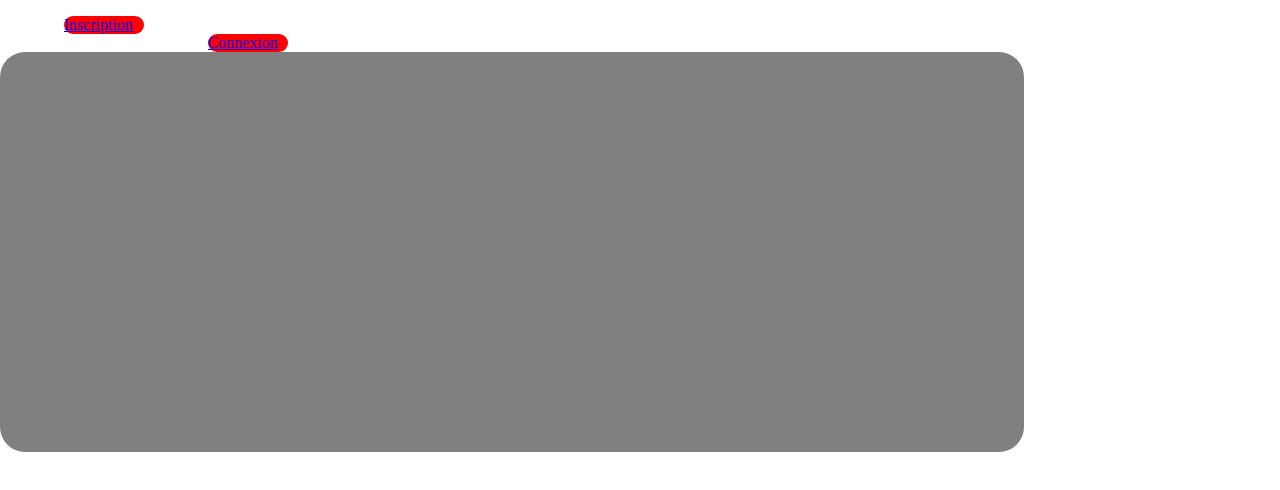
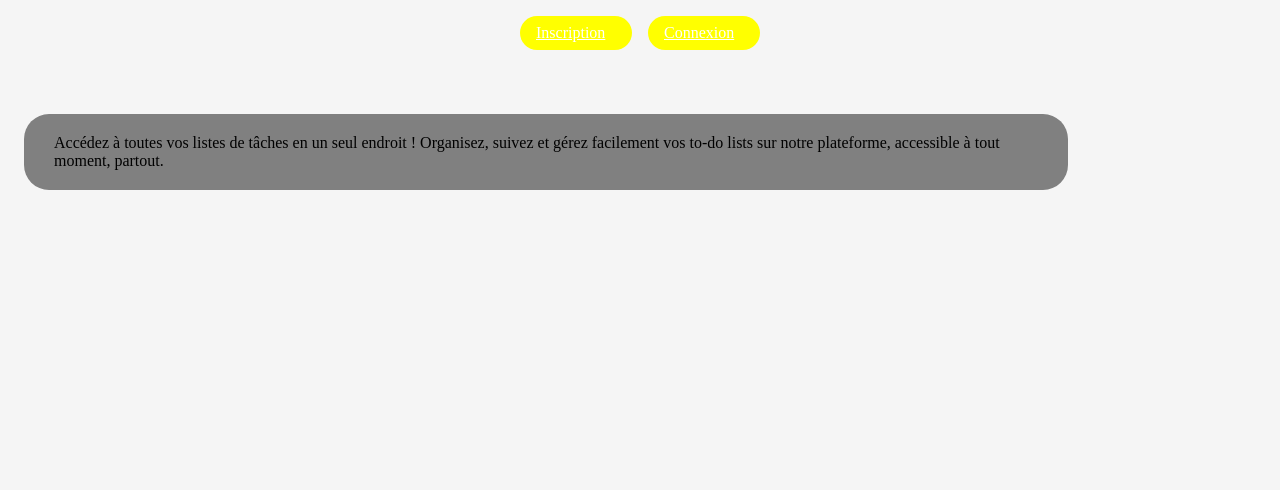
Before and after one commit to lucasA49/todolist, a React (Vite) app: page / in a window 1280 px wide. Shown: the top 490 px of the page. Built offline with nearby package versions, Linux system fonts and the light colour scheme.

Commit message:
mise en place du front connexion accueil

```diff
--- /dev/null
+++ b/src/Accueil.jsx
@@ -0,0 +1,17 @@
+
+import "./Styles/Accueil.css";
+import "./routeur.jsx";
+function Accueil() {
+  return (
+    <>
+  <div className="presentation">
+    <div className="presentationtext">
+
+<p>Accédez à toutes vos listes de tâches en un seul endroit ! Organisez, suivez et gérez facilement vos to-do lists sur notre plateforme, accessible à tout moment, partout.</p>
+  </div>
+    </div>
+    </>
+  );
+}
+
+export default Accueil;
--- a/src/App.jsx
+++ b/src/App.jsx
@@ -7,12 +7,14 @@ import { NavLink } from "react-router-dom";
 function App() {
   return (
     <>
-
-      <NavLink className="inscri" to="/Inscription">Inscription</NavLink>
-      <NavLink className="connex" to="/Connexion">Connexion</NavLink>
-     <div className="prsweboite">
-      {/* <p className="presweb">Présentation du site </p> */}
-     </div>
+      <div className="login">
+        <NavLink className="inscri" to="/Inscription">
+          Inscription
+        </NavLink>
+        <NavLink className="connex" to="/Connexion">
+          Connexion
+        </NavLink>
+        </div>
     </>
   );
 }
--- a/src/Connexion.jsx
+++ b/src/Connexion.jsx
@@ -1,7 +1,10 @@
+import App from "./App";
+import Logiin from "./Logiin";
 export default function Connexion() {
   return (
     <>
-      <h1>Connexion</h1>
+    <App/>
+<Logiin/>
     </>
   );
 }
--- /dev/null
+++ b/src/Logiin.jsx
@@ -0,0 +1,44 @@
+import React, { useState } from 'react';
+import './Styles/Logiin.css';
+
+function Logiin() {
+  const [email, setEmail] = useState('');
+  const [password, setPassword] = useState('');
+
+  const handleSubmit = (event) => {
+    event.preventDefault();
+    // Ici, tu peux ajouter ta logique de connexion
+    console.log('Email:', email, 'Mot de passe:', password);
+  };
+
+  return (
+    <div className="login-container">
+      <h2>Connexion</h2>
+      <form onSubmit={handleSubmit}>
+        <div className="form-group">
+          <label htmlFor="email">Email</label>
+          <input
+            type="email"
+            id="email"
+            value={email}
+            onChange={(e) => setEmail(e.target.value)}
+            required
+          />
+        </div>
+        <div className="form-group">
+          <label htmlFor="password">Mot de passe</label>
+          <input
+            type="password"
+            id="password"
+            value={password}
+            onChange={(e) => setPassword(e.target.value)}
+            required
+          />
+        </div>
+        <button type="submit">Connexion</button>
+      </form>
+    </div>
+  );
+}
+
+export default Logiin;
--- /dev/null
+++ b/src/Pages/Home.jsx
@@ -0,0 +1,13 @@
+import App from "../App.jsx";
+import Accueil from "../Accueil.jsx";
+import "../routeur.jsx";
+function Home() {
+  return (
+    <>
+  <App/>
+  <Accueil/>
+    </>
+  );
+}
+
+export default Home;
--- /dev/null
+++ b/src/Styles/Accueil.css
@@ -0,0 +1,21 @@
+.presentation{
+  background-color: gray;
+  border-radius: 25px;
+  display: flex; /* Utilise Flexbox pour centrer le contenu */
+  align-items: center; /* Centre verticalement */
+  justify-content: center; /* Centre horizontalement */
+  padding: 10px; /* Ajoute un peu d'espace autour du contenu */
+  width: 80%; /* Ajuste la largeur selon tes besoins */
+margin-left  : 1.5rem;
+margin-top: 4rem;
+}
+
+.presentationtext{ /* Sélectionne les paragraphes à l'intérieur de la div */
+  background-color: #ffffff00; /* Ou transparent si tu préfères */
+  padding: 10px 20px; /* Ajuste le rembourrage selon tes besoins */
+  border-radius: 5px; /* Coins légèrement arrondis pour la section centrale */
+}
+
+.presentationtext p  {
+  background-color: #ffffff00;
+}
--- a/src/Styles/App.css
+++ b/src/Styles/App.css
@@ -2,39 +2,22 @@
   max-width: 1280px;
   margin: 0;
   padding: 0;
-  background-color: white;
+  background-color: whitesmoke;
 }
-.inscri {
-  display: flex;
-  background-color: red;
-  color: blue;
+
+.login{
+  display: flex; /* Active Flexbox */
+  justify-content: center; /* Centre les boutons horizontalement */
+  align-items: center; /* Centre les boutons verticalement (si nécessaire) */
+  gap: 1rem; /* Ajoute un espace entre les boutons */
+}
+.inscri, .connex {
+  background-color: yellow;
+  color: white;
   border-radius: 25px;
   width: 5rem;
-  margin-left: 4rem;
-  width: 5rem;
+  padding: 0.5rem 1rem; /* Ajoute un peu de rembourrage pour l'aspect */
+  border: none; /* Supprime la bordure par défaut (si nécessaire) */
+  cursor: pointer; /* Indique que ce sont des boutons cliquables */
   margin-top: 1rem;
 }
-.connex {
-  display: flex;
-  background-color: red;
-  color: blue;
-  border-radius: 25px;
-  bottom: 2rem;
-  width: 5rem;
-  margin-left: 13rem;
-}
-.prsweboite {
-  justify-content: center;
-  align-items: center;
-  display: flex;
-  height: 50vh;
-  width: 80vw;
-  border-radius: 25px;
-  background-color:grey;
-}
-.presweb {
-  justify-content: center;
-  align-items: center;
-  display: flex;
-text-decoration: none;
-}
--- /dev/null
+++ b/src/Styles/Logiin.css
@@ -0,0 +1,42 @@
+.login-container {
+  width: 300px;
+  margin: 100px auto;
+  padding: 20px;
+  border-radius: 5px;
+margin-right: 2rem;
+}
+
+.login-container h2 {
+  text-align: center;
+  margin-bottom: 20px;
+}
+
+.form-group {
+  margin-bottom: 15px;
+}
+
+.form-group label {
+  display: block;
+  margin-bottom: 5px;
+}
+
+.form-group input {
+  width: 100%;
+  padding: 10px;
+  border: 1px solid #ccc;
+  border-radius: 3px;
+}
+
+.login-container button {
+  width: 100%;
+  padding: 10px;
+  background-color: grey;
+  color: white;
+  border: none;
+  border-radius: 20px;
+  cursor: pointer;
+}
+
+.login-container button:hover {
+  background-color: #0056b3;
+}
--- a/src/routeur.jsx
+++ b/src/routeur.jsx
@@ -3,8 +3,7 @@ import ReactDOM from 'react-dom/client';
 import { createBrowserRouter, RouterProvider } from 'react-router-dom';
 import Connexion from './Connexion';
 import Inscription from './Inscription';
-import App from './App';
-
+import Home from './Pages/Home';
 // Définir les routes
 const router = createBrowserRouter([
   {
@@ -13,7 +12,7 @@ const router = createBrowserRouter([
   },
   {
     path: "/",
-    element: <App />,
+    element: <Home />,
   },
   {
     path: "/inscription",
```
Also changed, not shown: src/Pages/Login.jsx (added).
